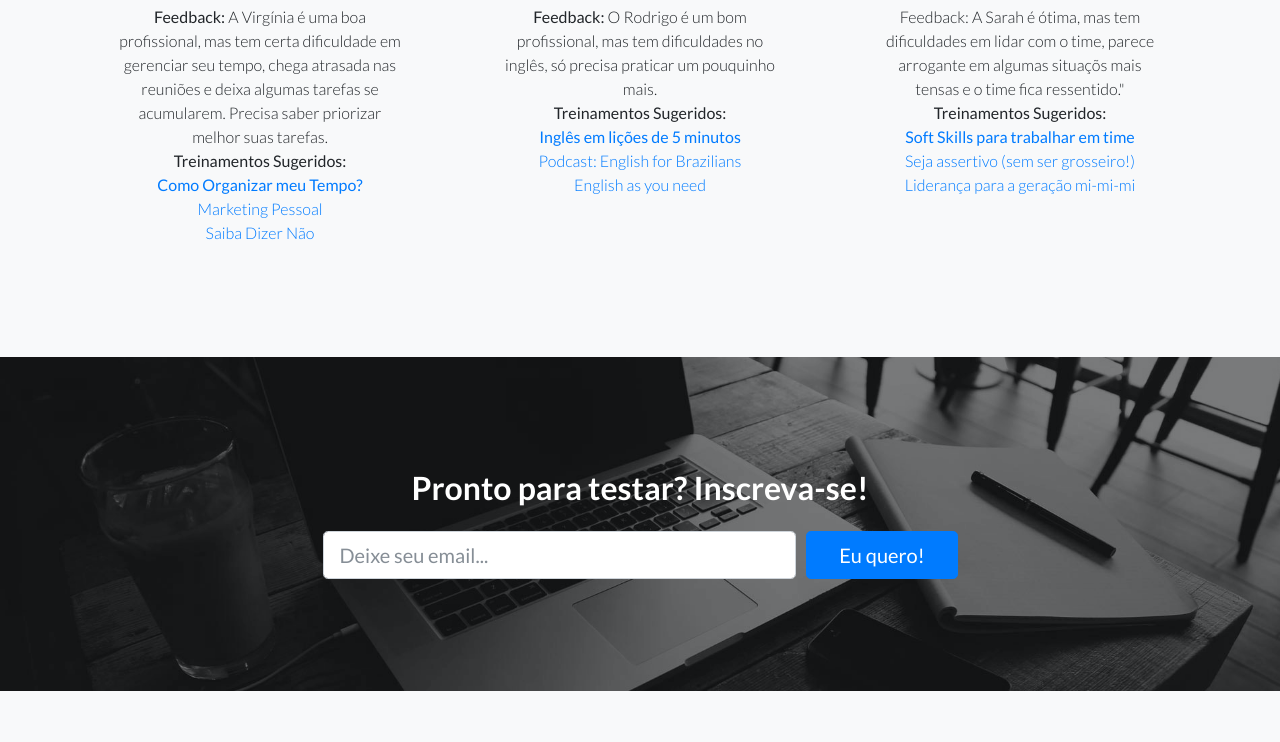
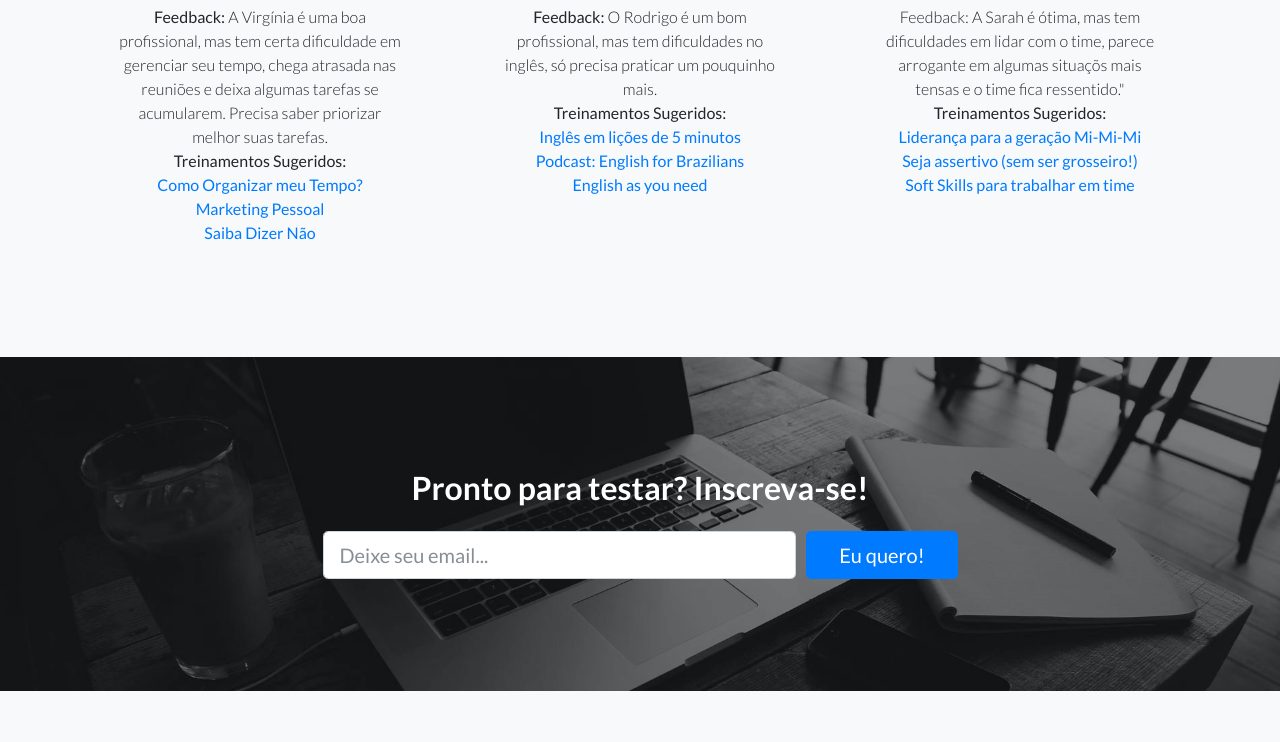
Before and after one commit to TSpadoni/IBM-Cloud-Garage-Method, a website: page index.html in a window 1280 px wide. Shown: the part 2689-3431 px from the top of the page. Drawn offline with Linux system fonts and the light colour scheme.

Commit message:
Correcao de negritos

```diff
--- a/index.html
+++ b/index.html
@@ -144,9 +144,9 @@
               <h5>Veja o exemplo da Virg&iacute;nia!</h5>
               <p class="font-weight-light mb-0"><strong>Feedback:</strong> A Virg&iacute;nia &eacute; uma boa profissional, mas tem certa dificuldade em gerenciar seu tempo, chega atrasada nas reuni&otilde;es e deixa algumas tarefas se acumularem. Precisa saber priorizar melhor suas tarefas.</p>
               <p class="font-weight-light mb-0"><strong>Treinamentos Sugeridos:</strong> </p>
-              <p class="font-weight-light mb-0"><a href="#"><strong>Como Organizar meu Tempo?</a></p>
-              <p class="font-weight-light mb-0"><a href="#">Marketing Pessoal</a></p>
-              <p class="font-weight-light mb-0"><a href="#">Saiba Dizer N&atilde;o</a></p></strong>
+              <p class="font-weight-light mb-0"><a href="#"><strong>Como Organizar meu Tempo?</a></p></strong>
+              <p class="font-weight-light mb-0"><a href="#"><strong>Marketing Pessoal</a></p></strong>
+              <p class="font-weight-light mb-0"><a href="#"><strong>Saiba Dizer N&atilde;o</a></p></strong>
             </div>
           </div>
           <div class="col-lg-4">
@@ -155,9 +155,9 @@
               <h5>Veja o exemplo do Rodrigo!</h5>
               <p class="font-weight-light mb-0"><strong>Feedback:</strong> O Rodrigo &eacute; um bom profissional, mas tem dificuldades no ingl&ecirc;s, s&oacute; precisa praticar um pouquinho mais.</p>
               <p class="font-weight-light mb-0"><strong>Treinamentos Sugeridos:</strong> </p>
-              <p class="font-weight-light mb-0"><a href="#"><strong>Ingl&ecirc;s em li&ccedil;&otilde;es de 5 minutos</a></p>
-              <p class="font-weight-light mb-0"><a href="#">Podcast: English for Brazilians</a></p>
-              <p class="font-weight-light mb-0"><a href="#">English as you need</a></p></strong>
+              <p class="font-weight-light mb-0"><a href="#"><strong>Ingl&ecirc;s em li&ccedil;&otilde;es de 5 minutos</strong></a></p>
+              <p class="font-weight-light mb-0"><a href="#"><strong>Podcast: English for Brazilians</strong></a></p>
+              <p class="font-weight-light mb-0"><a href="#"><strong>English as you need</a></p></strong>
 
             </div>
           </div>
@@ -167,9 +167,9 @@
               <h5>Veja o Exemplo da Sarah!</h5>
               <p class="font-weight-light mb-0">Feedback:</strong> A Sarah &eacute; &oacute;tima, mas tem dificuldades em lidar com o time, parece arrogante em algumas situa&ccedil;&otilde;s mais tensas e o time fica ressentido."</p>
               <p class="font-weight-light mb-0"><strong>Treinamentos Sugeridos:</strong> </p>
-              <p class="font-weight-light mb-0"><a href="#"><strong>Soft Skills para trabalhar em time</a></p>
-              <p class="font-weight-light mb-0"><a href="#">Seja assertivo (sem ser grosseiro!)</a></p>
-              <p class="font-weight-light mb-0"><a href="#">Lideran&ccedil;a para a gera&ccedil;&atilde;o mi-mi-mi</a></p></strong>
+              <p class="font-weight-light mb-0"><a href="#"><strong>Lideran&ccedil;a para a gera&ccedil;&atilde;o Mi-Mi-Mi</strong></a></p>
+              <p class="font-weight-light mb-0"><a href="#"><strong>Seja assertivo (sem ser grosseiro!)</strong></a></p>
+              <p class="font-weight-light mb-0"><a href="#"><strong>Soft Skills para trabalhar em time</a></p></strong>
             </div>
           </div>
         </div>
```
